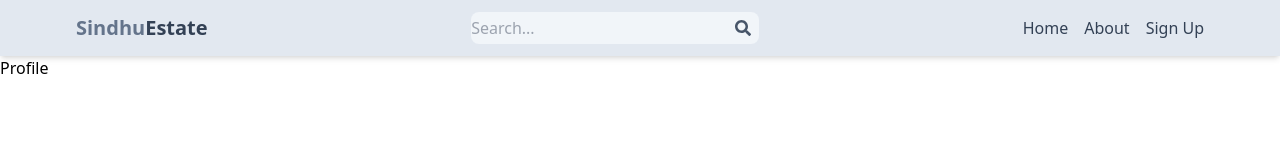
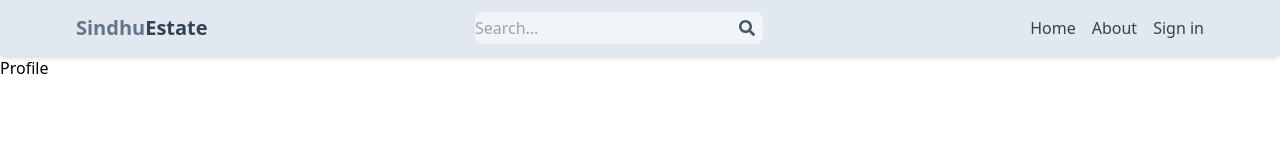
Before and after one commit to Sindhuhurakadli/mern-estate-project, a React (Vite) app in the folder client/: page /profile in a window 1280 px wide. Shown: the top 160 px of the page. Built offline with nearby package versions, Linux system fonts and the light colour scheme; no server answers.

Commit message:
update the header and make a profile page private

```diff
--- a/client/src/App.jsx
+++ b/client/src/App.jsx
@@ -5,6 +5,7 @@
 import SignUp from './pages/SignUp';
 import Profile from './pages/Profile';
 import Header from './components/Header';
+import PrivateRoute from './components/PrivateRoute';
 
 export default function App() {
   return (
@@ -16,6 +17,9 @@
         <Route path="/sign-up" element={<SignUp />} />
         <Route path="/sign-in" element={<SignIn />} />
         <Route path="/profile" element={<Profile />} />
+        <Route element={<PrivateRoute />}>
+    <Route path="/profile" element={<Profile />} />
+  </Route>
       </Routes>
     </BrowserRouter>
   );
--- a/client/src/components/Header.jsx
+++ b/client/src/components/Header.jsx
@@ -1,117 +1,60 @@
-import {FaSearch} from 'react-icons/fa';
+import { FaSearch } from 'react-icons/fa';
 import { Link } from 'react-router-dom';
+import { useSelector } from 'react-redux';
+
 export default function Header() {
-    return(
+  const { currentUser } = useSelector((state) => state.user);
+
+  return (
     <header className="bg-slate-200 shadow-md">
       <div className="flex justify-between items-center max-w-6xl mx-auto p-3">
-                <Link to='/'>
-                           <h1 className="font-bold text-sm sm:text-xl fle flex-wrap">
-                <span
-                    className="text-slate-500">Sindhu
-                </span>
-                 <span
-                    className="text-slate-700">Estate
-                </span>
+
+        {/* Logo */}
+        <Link to="/">
+          <h1 className="font-bold text-sm sm:text-xl flex flex-wrap">
+            <span className="text-slate-500">Sindhu</span>
+            <span className="text-slate-700">Estate</span>
           </h1>
         </Link>
-                <form className="bg-slate-100 rounded-lg flex items-center ">
-                    <input type="text" placeholder="Search..." className="bg-transparent focus:outline-none w-24 sm:w-64"/>
-                    <FaSearch className="text-slate-600 m-2"/>
+
+        {/* Search */}
+        <form className="bg-slate-100 rounded-lg flex items-center">
+          <input
+            type="text"
+            placeholder="Search..."
+            className="bg-transparent focus:outline-none w-24 sm:w-64"
+          />
+          <FaSearch className="text-slate-600 m-2" />
         </form>
-                <ul className='flex gap-4'>
-          <Link to='/'>
-            <li className='hidden sm:inline text-slate-700 hover:underline'>
+
+        {/* Navigation */}
+        <ul className="flex gap-4">
+
+          <Link to="/">
+            <li className="hidden sm:inline text-slate-700 hover:underline">
               Home
             </li>
           </Link>
-          <Link to='/about'>
-            <li className='hidden sm:inline text-slate-700 hover:underline'>
+
+          <Link to="/about">
+            <li className="hidden sm:inline text-slate-700 hover:underline">
               About
             </li>
           </Link>
-                    <Link to='/sign-up'>
-            <li className='hidden sm:inline text-slate-700 hover:underline'>
-              Sign Up
-            </li>
+
+          <Link to='/profile'>
+            {currentUser ? (
+              <img
+                className='rounded-full h-7 w-7 object-cover'
+                src={currentUser.avatar}
+                alt='profile'
+              />
+            ) : (
+              <li className=' text-slate-700 hover:underline'> Sign in</li>
+            )}
           </Link>
         </ul>
       </div>
     </header>
-    )
+  );
 }
-
-// import { FaSearch } from 'react-icons/fa';
-// import { Link, useNavigate } from 'react-router-dom';
-//  import { useSelector } from 'react-redux';
-// import { useEffect, useState } from 'react';
-
-// export default function Header() {
-//   const { currentUser } = useSelector((state) => state.user);
-//   const [searchTerm, setSearchTerm] = useState('');
-//   const navigate = useNavigate();
-//   const handleSubmit = (e) => {
-//     e.preventDefault();
-//     const urlParams = new URLSearchParams(window.location.search);
-//     urlParams.set('searchTerm', searchTerm);
-//     const searchQuery = urlParams.toString();
-//     navigate(`/search?${searchQuery}`);
-//   };
-
-//   useEffect(() => {
-//     const urlParams = new URLSearchParams(location.search);
-//     const searchTermFromUrl = urlParams.get('searchTerm');
-//     if (searchTermFromUrl) {
-//       setSearchTerm(searchTermFromUrl);
-//     }
-//   }, [location.search]);
-//   return (
-//     <header className='bg-slate-200 shadow-md'>
-//       <div className='flex justify-between items-center max-w-6xl mx-auto p-3'>
-//         <Link to='/'>
-//           <h1 className='font-bold text-sm sm:text-xl flex flex-wrap'>
-//             <span className='text-slate-500'>Sahand</span>
-//             <span className='text-slate-700'>Estate</span>
-//           </h1>
-//         </Link>
-//         <form
-//           onSubmit={handleSubmit}
-//           className='bg-slate-100 p-3 rounded-lg flex items-center'
-//         >
-//           <input
-//             type='text'
-//             placeholder='Search...'
-//             className='bg-transparent focus:outline-none w-24 sm:w-64'
-//             value={searchTerm}
-//             onChange={(e) => setSearchTerm(e.target.value)}
-//           />
-//           <button>
-//             <FaSearch className='text-slate-600' />
-//           </button>
-//         </form>
-//         <ul className='flex gap-4'>
-//           <Link to='/'>
-//             <li className='hidden sm:inline text-slate-700 hover:underline'>
-//               Home
-//             </li>
-//           </Link>
-//           <Link to='/about'>
-//             <li className='hidden sm:inline text-slate-700 hover:underline'>
-//               About
-//             </li>
-//           </Link>
-//           <Link to='/profile'>
-//             {currentUser ? (
-//               <img
-//                 className='rounded-full h-7 w-7 object-cover'
-//                 src={currentUser.avatar}
-//                 alt='profile'
-//               />
-//             ) : (
-//               <li className=' text-slate-700 hover:underline'> Sign in</li>
-//             )}
-//           </Link>
-//         </ul>
-//       </div>
-//     </header>
-//   );
-// }
--- /dev/null
+++ b/client/src/components/PrivateRoute.jsx
@@ -0,0 +1,9 @@
+import { useSelector } from "react-redux";
+import { Navigate, Outlet } from "react-router-dom";
+
+export default function PrivateRoute() {
+  const { currentUser } = useSelector((state) => state.user);
+
+  // If user is NOT logged in → redirect to /signin
+  return currentUser ? <Outlet /> : <Navigate to="/signin" />;
+}
```
Lines whose indentation alone changed are shown as unchanged.
